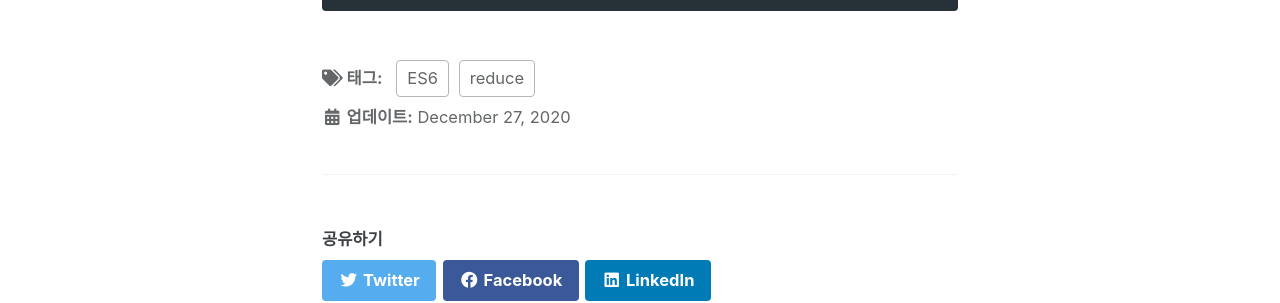
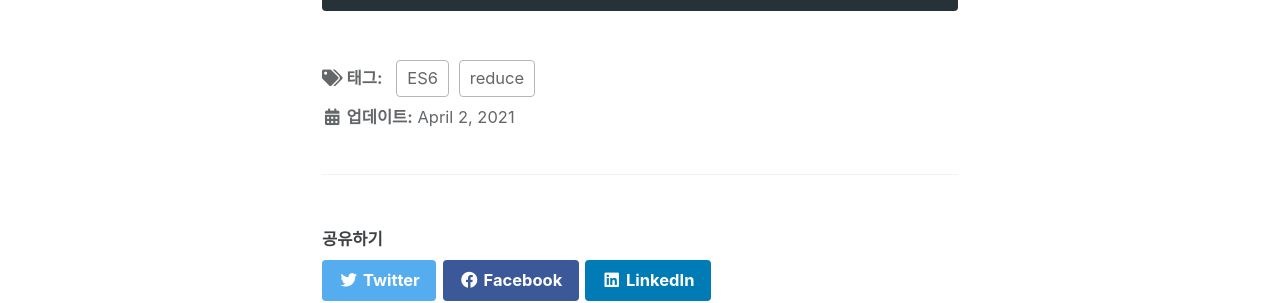
Before and after one commit to Jn22L/jn22l.github.io, a Jekyll site: the page built from _posts/2021-04-02-es6.md, in a window 1280 px wide. Shown: the part 725-1028 px from the top of the page. Built offline with Jekyll 4.4.1, drawn with Linux system fonts in a browser that asks for light colours; cached includes are drawn as plain includes.

Commit message:
Update 2021-04-02-es6.md

```diff
--- a/_posts/2021-04-02-es6.md
+++ b/_posts/2021-04-02-es6.md
@@ -1,6 +1,6 @@
 ---
 title: "ES6 reduce"
-date: 2020-12-27 14:30:00 -0600
+date: 2021-04-02 17:33:00 -0600
 tags: ES6 reduce
 ---
 
```
